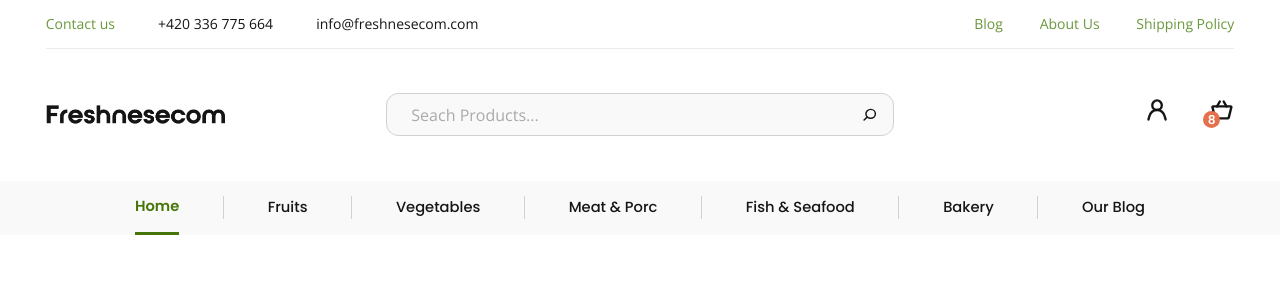
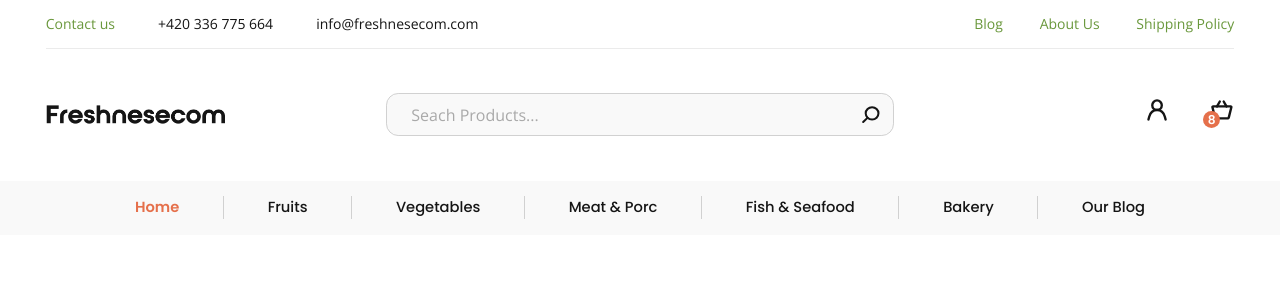
Before and after one commit to Albeiromr/Ecommerce-clean-template, a React (Create React App) app: page / in a window 1280 px wide. Shown: the top 300 px of the page. Built offline with nearby package versions, Linux system fonts and the light colour scheme.

Commit message:
Fixes the search icon size in  desktop displays

```diff
--- a/src/components/Main nav button/1025px-1920px.scss
+++ b/src/components/Main nav button/1025px-1920px.scss
@@ -22,7 +22,6 @@
       display: flex;
       align-items: center;
       justify-content: center;
-      border-bottom: $c2-B clamp(0.001px, 0.25vw, 4px) solid;
       transition: all .1s ease-in;
     }
 
@@ -38,7 +37,7 @@
       margin: 0;
       font-family: $primary-font;
       font-weight: 600;
-      color: $c2-B;
+      color: $c4-A;
       font-size: clamp(5px, 1.147vw, 18.94px);
     }
 
--- a/src/components/Search bar/1025px-1920px.scss
+++ b/src/components/Search bar/1025px-1920px.scss
@@ -34,12 +34,12 @@
     }
 
     &__icon-container {
-      width: 3.199%;
-      height: 38.09%;
+      width: 4.4000%;
+      height: 52.381%;
       position: absolute;
       z-index: 10;
-      top: 30.945%;
-      right: 3.199%;
+      top: 23.818%;
+      right: 2.399%;
     }
 
     &__icon {
```
